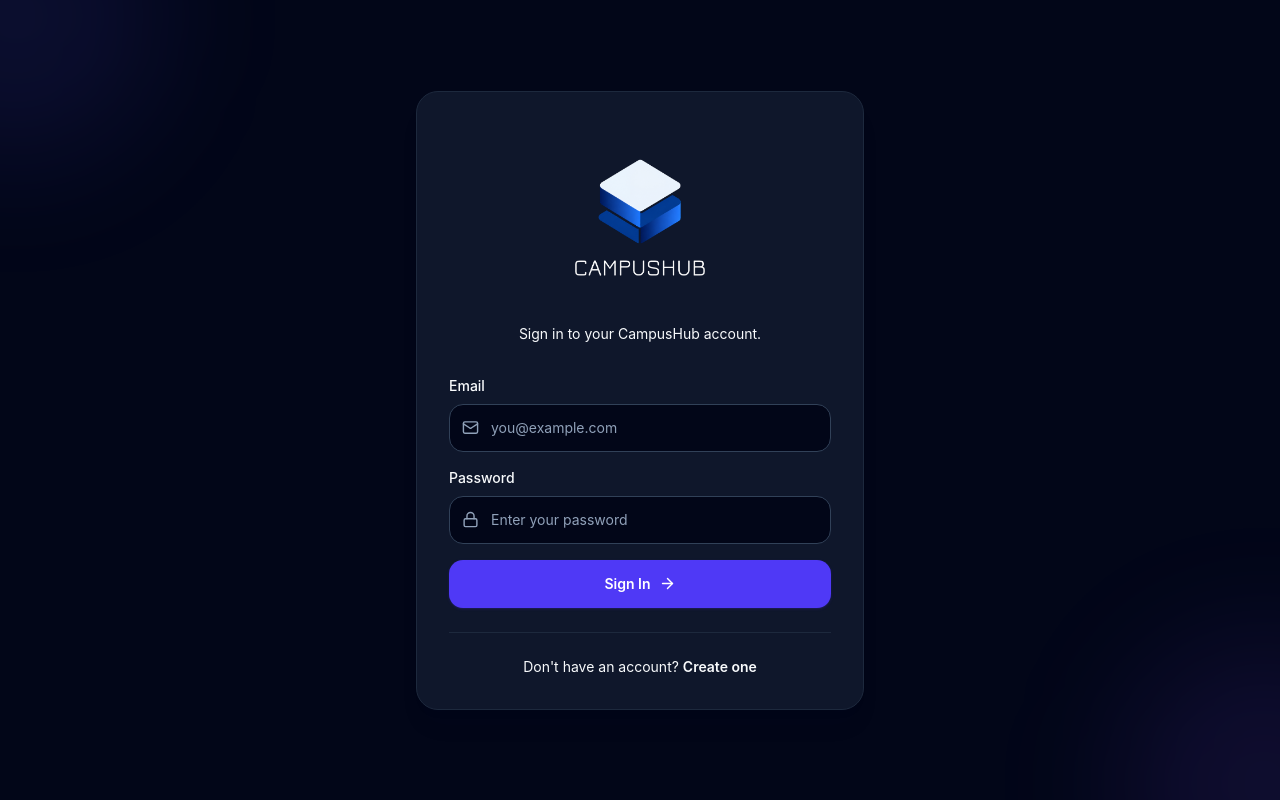
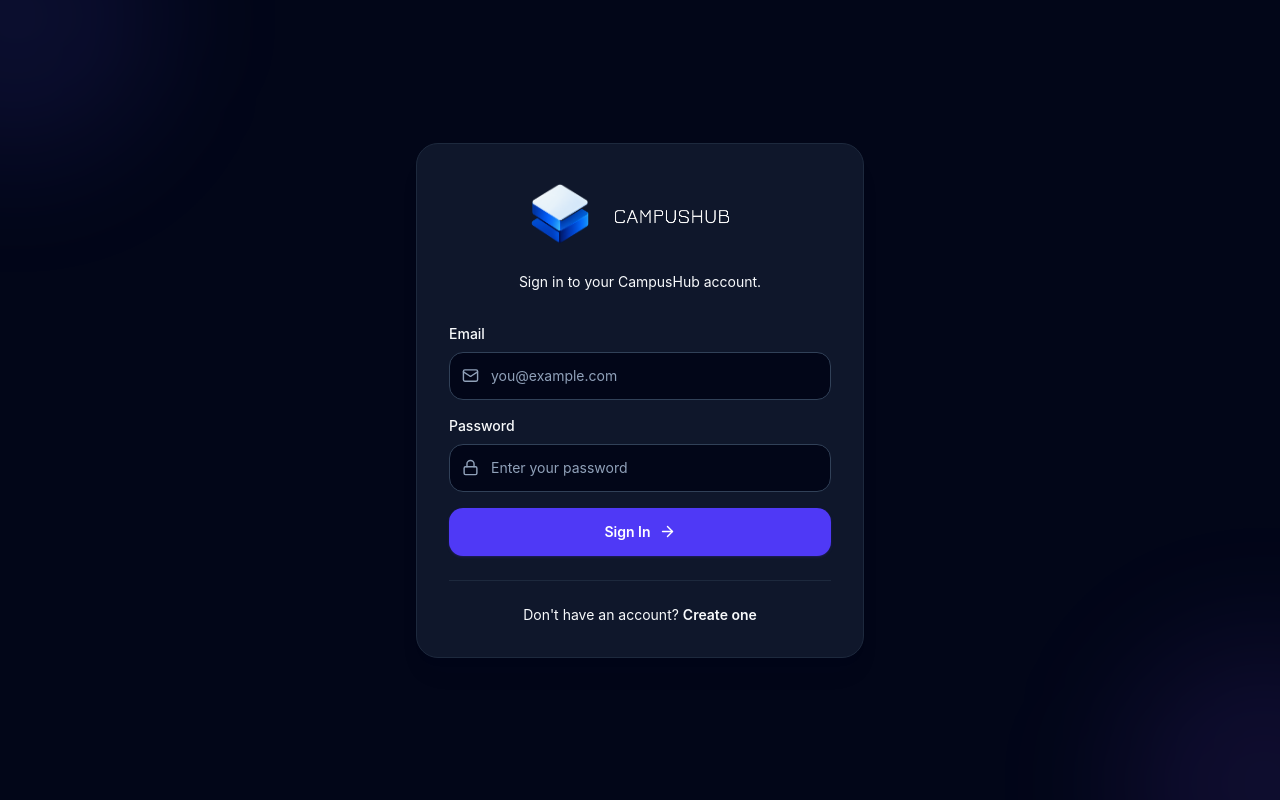
Before and after one commit to zeyadbadawyy/campushub, a React (Vite) app in the folder frontend/: page /login in a window 1280 px wide. Built offline with nearby package versions, Linux system fonts and the light colour scheme.

Commit message:
fix: mentions avatar and standardize logo assets and scaling

```diff
--- /dev/null
+++ b/frontend/src/components/BrandLogo.jsx
@@ -0,0 +1,61 @@
+import logo from "../assets/logo/t_logo.png";
+import label from "../assets/logo/t_label.png";
+
+function BrandLogo({
+  variant = "sidebar",
+  markOnly = false,
+  className = "",
+  onClick,
+  ariaLabel = "CampusHub",
+}) {
+  const classes = [
+    "campushub-brand",
+    `campushub-brand--${variant}`,
+    className,
+  ]
+    .filter(Boolean)
+    .join(" ");
+
+  const content = (
+    <>
+      <img
+        src={logo}
+        alt=""
+        aria-hidden="true"
+        className="campushub-brand__mark"
+      />
+
+      {!markOnly && (
+        <img
+          src={label}
+          alt="CampusHub"
+          className="campushub-brand__label"
+        />
+      )}
+    </>
+  );
+
+  if (onClick) {
+    return (
+      <button
+        type="button"
+        onClick={onClick}
+        aria-label={ariaLabel}
+        className={`${classes} cursor-pointer`}
+      >
+        {content}
+      </button>
+    );
+  }
+
+  return (
+    <div
+      className={classes}
+      aria-label={ariaLabel}
+    >
+      {content}
+    </div>
+  );
+}
+
+export default BrandLogo;
--- a/frontend/src/components/CreatePost.jsx
+++ b/frontend/src/components/CreatePost.jsx
@@ -10,6 +10,8 @@ import {
   Loader2,
   Sparkles,
 } from "lucide-react";
+
+import Avatar from "./Avatar";
 
 import EmojiPicker from "emoji-picker-react";
 
@@ -394,7 +396,7 @@ function CreatePost({ onPostCreated }) {
         className="
           relative overflow-visible rounded-3xl
           border border-slate-200/80
-          bg-white shadow-sm
+          bg-slate-50/80 shadow-sm
           dark:border-slate-800
           dark:bg-slate-900
         "
@@ -435,7 +437,7 @@ function CreatePost({ onPostCreated }) {
               bg-slate-50/70
               p-4 transition
               focus-within:border-indigo-400
-              focus-within:bg-white
+              focus-within:bg-slate-50/90
               focus-within:ring-4
               focus-within:ring-indigo-500/5
               dark:border-slate-800
@@ -484,7 +486,7 @@ function CreatePost({ onPostCreated }) {
                       top-[calc(100%+8px)] z-[100]
                       overflow-hidden rounded-2xl
                       border border-slate-200
-                      bg-white shadow-2xl
+                      bg-slate-50 shadow-2xl
                       dark:border-slate-700
                       dark:bg-slate-900
                     "
@@ -518,31 +520,7 @@ function CreatePost({ onPostCreated }) {
                               }
                             `}
                           >
-                            {user.avatar_url ? (
-                              <img
-                                src={user.avatar_url}
-                                alt=""
-                                className="
-                                  h-9 w-9 shrink-0
-                                  rounded-full object-cover
-                                "
-                              />
-                            ) : (
-                              <div className="
-                                flex h-9 w-9 shrink-0
-                                items-center justify-center
-                                rounded-full
-                                bg-indigo-100
-                                text-sm font-bold
-                                text-indigo-600
-                                dark:bg-indigo-500/10
-                                dark:text-indigo-400
-                              ">
-                                {user.name
-                                  ?.charAt(0)
-                                  ?.toUpperCase()}
-                              </div>
-                            )}
+                            <Avatar user={user} size="sm" />
 
                             <div className="min-w-0">
                               <p className="truncate text-sm font-semibold">
@@ -870,7 +848,7 @@ function CreatePost({ onPostCreated }) {
                 flex-col overflow-hidden
                 rounded-3xl border
                 border-slate-200
-                bg-white shadow-2xl
+                bg-slate-50 shadow-2xl
                 dark:border-slate-800
                 dark:bg-slate-900
               "
--- a/frontend/src/components/Navbar.jsx
+++ b/frontend/src/components/Navbar.jsx
@@ -47,6 +47,7 @@ import {
 } from "../services/postService";
 
 import Avatar from "./Avatar";
+import BrandLogo from "./BrandLogo";
 
 function Navbar({ onMenuClick }) {
   const {
@@ -341,6 +342,12 @@ function Navbar({ onMenuClick }) {
         >
           <Menu size={20} />
         </button>
+
+        <BrandLogo
+          variant="navbar"
+          markOnly
+          className="lg:hidden"
+        />
 
         {/* Welcome */}
 
--- a/frontend/src/main.jsx
+++ b/frontend/src/main.jsx
@@ -2,6 +2,7 @@ import { StrictMode } from 'react'
 import { createRoot } from 'react-dom/client'
 import './styles/global.css'
 import './styles/avatar.css'
+import './styles/branding.css'
 import App from './App.jsx'
 
 import {
--- a/frontend/src/pages/Login.jsx
+++ b/frontend/src/pages/Login.jsx
@@ -1,4 +1,5 @@
 import { useState } from "react";
+
 import {
   Link,
   useNavigate,
@@ -7,8 +8,6 @@ import {
 import {
   motion,
 } from "framer-motion";
-
-import logo from "../assets/logo/t_full_logo.png";
 
 import {
   Mail,
@@ -22,6 +21,8 @@ import AuthLayout from "../layouts/AuthLayout";
 import {
   useAuth,
 } from "../contexts/AuthContext";
+
+import BrandLogo from "../components/BrandLogo";
 
 function Login() {
   const [email, setEmail] =
@@ -94,31 +95,16 @@ function Login() {
           sm:p-8
         "
       >
-
-        {/* Brand */}
-
         <div className="
           mb-8
+          flex flex-col
+          items-center
           text-center
         ">
-          <div className="
-            flex
-            items-center
-            justify-center
-            rounded-2xl
-          ">
-            <img
-              src={logo}
-              alt="CampusHub"
-              className="
-                h-50
-                w-50
-                object-contain
-              "
-            />
-          </div>
+          <BrandLogo variant="auth" />
 
           <p className="
+            mt-4
             text-sm
             text-slate-500
             dark:text-slate-400
@@ -127,15 +113,10 @@ function Login() {
           </p>
         </div>
 
-        {/* Form */}
-
         <form
           onSubmit={handleLogin}
           className="space-y-4"
         >
-
-          {/* Email */}
-
           <div>
             <label
               htmlFor="login-email"
@@ -198,8 +179,6 @@ function Login() {
               />
             </div>
           </div>
-
-          {/* Password */}
 
           <div>
             <label
@@ -264,8 +243,6 @@ function Login() {
             </div>
           </div>
 
-          {/* Submit */}
-
           <button
             type="submit"
             disabled={loading}
@@ -309,8 +286,6 @@ function Login() {
           </button>
         </form>
 
-        {/* Register */}
-
         <div className="
           mt-6
           border-t
--- a/frontend/src/pages/Register.jsx
+++ b/frontend/src/pages/Register.jsx
@@ -8,8 +8,6 @@ import {
 import {
   motion,
 } from "framer-motion";
-
-import logo from "../assets/logo/t_full_logo.png";
 
 import {
   UserRound,
@@ -26,6 +24,8 @@ import AuthLayout from "../layouts/AuthLayout";
 import {
   registerUser,
 } from "../services/auth";
+
+import BrandLogo from "../components/BrandLogo";
 
 function Register() {
   const navigate =
@@ -60,12 +60,16 @@ function Register() {
       formData.password;
 
     if (!name) {
-      alert("Name is required.");
+      alert(
+        "Name is required."
+      );
       return;
     }
 
     if (!email) {
-      alert("Email is required.");
+      alert(
+        "Email is required."
+      );
       return;
     }
 
@@ -150,9 +154,6 @@ function Register() {
           sm:p-8
         "
       >
-
-        {/* Brand */}
-
         <div className="
           mb-7
           text-center
@@ -161,17 +162,8 @@ function Register() {
             flex
             items-center
             justify-center
-            rounded-2xl
           ">
-            <img
-              src={logo}
-              alt="CampusHub"
-              className="
-                h-50
-                w-50
-                object-contain
-              "
-            />
+            <BrandLogo variant="auth" />
           </div>
 
           <h1 className="
@@ -197,7 +189,6 @@ function Register() {
           onSubmit={handleSubmit}
           className="space-y-4"
         >
-
           <AuthField
             id="register-name"
             name="name"
--- /dev/null
+++ b/frontend/src/styles/branding.css
@@ -0,0 +1,108 @@
+/* CampusHub brand system
+   Centralized logo behavior and brand tokens.
+*/
+
+:root {
+  --campushub-blue: #2563eb;
+  --campushub-blue-strong: #1d4ed8;
+  --campushub-navy: #0f172a;
+  --campushub-slate: #64748b;
+}
+
+.campushub-brand {
+  display: inline-flex;
+  align-items: center;
+  flex: 0 0 auto;
+  text-decoration: none;
+  user-select: none;
+  -webkit-user-drag: none;
+}
+
+.campushub-brand__mark {
+  display: block;
+  flex: 0 0 auto;
+  object-fit: contain;
+  object-position: center;
+}
+
+.campushub-brand__label {
+  display: block;
+  flex: 0 0 auto;
+  object-fit: contain;
+  object-position: center;
+  /*
+    t_label.png is white.
+    Light mode: invert to a professional dark wordmark.
+    Dark mode: keep the original white wordmark.
+  */
+  filter: invert(1);
+}
+
+body.dark-mode .campushub-brand__label {
+  filter: none;
+}
+
+.campushub-brand--sidebar {
+  gap: 0.05rem;
+}
+
+.campushub-brand--sidebar .campushub-brand__mark {
+  width: 2.5rem;
+  height: 2.5rem;
+}
+
+.campushub-brand--sidebar .campushub-brand__label {
+  width: 8.5rem;
+  height: 2.5rem;
+  margin-left: -0.95rem;
+}
+
+.campushub-brand--auth {
+  gap: 0.1rem;
+  justify-content: center;
+}
+
+.campushub-brand--auth .campushub-brand__mark {
+  width: 5rem;
+  height: 5rem;
+}
+
+.campushub-brand--auth .campushub-brand__label {
+  width: 11rem;
+  height: 5rem;
+  margin-left: -1.15rem;
+}
+
+.campushub-brand--navbar .campushub-brand__mark {
+  width: 2.2rem;
+  height: 2.2rem;
+}
+
+.campushub-brand--compact .campushub-brand__mark {
+  width: 2.15rem;
+  height: 2.15rem;
+}
+
+.campushub-brand--footer {
+  gap: 0.05rem;
+}
+
+.campushub-brand--footer .campushub-brand__mark {
+  width: 1.9rem;
+  height: 1.9rem;
+}
+
+.campushub-brand--footer .campushub-brand__label {
+  width: 6.8rem;
+  height: 1.9rem;
+  margin-left: -0.7rem;
+}
+
+.campushub-mention-menu {
+  position: fixed !important;
+  pointer-events: auto;
+  transform-origin: top left;
+  z-index: 2147483647 !important;
+  isolation: isolate;
+  max-width: calc(100vw - 1rem);
+}
```
Also changed, not shown: frontend/src/components/CommentSection.jsx (+12 -37 lines), frontend/src/components/Sidebar.jsx (+40 -52 lines).
